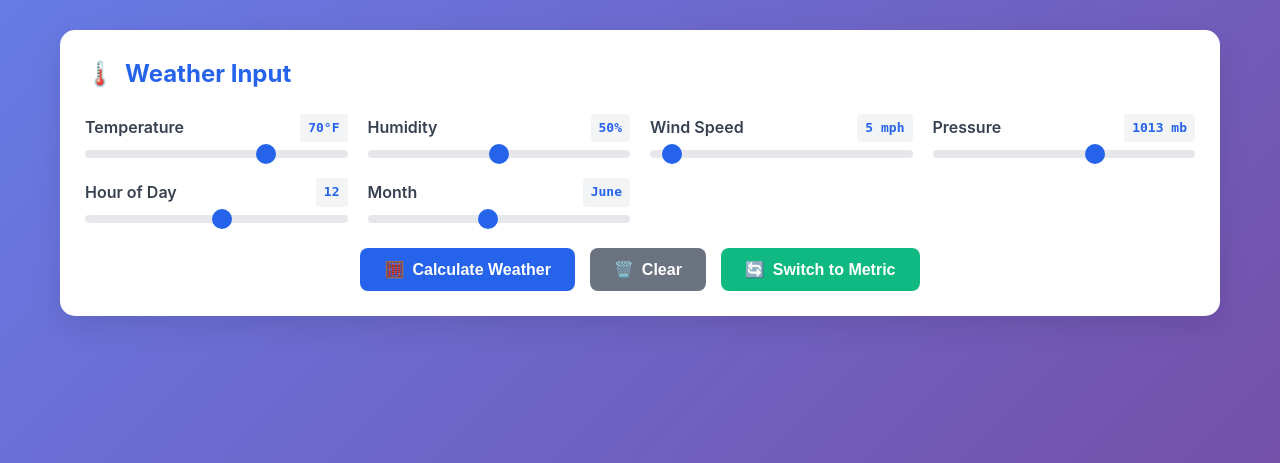
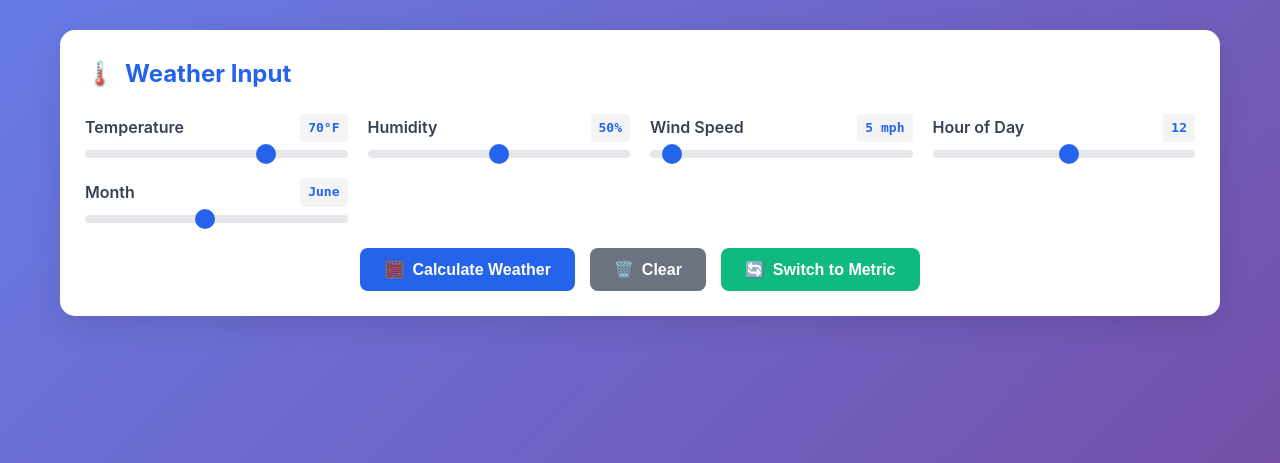
Before and after one commit to AKBoles/wind-chill-calculator, a Flask app: page / in a window 1280 px wide. Shown: the part 122-585 px from the top of the page. Run offline with Flask 3, Linux system fonts and the light colour scheme.

Commit message:
Update index.html

```diff
--- a/templates/index.html
+++ b/templates/index.html
@@ -332,14 +332,7 @@
                            oninput="updateValue('windSpeed', this.value)">
                 </div>
 
-                <div class="input-group">
-                    <label>
-                        Pressure
-                        <span class="value-display" id="pressureValue">1013 mb</span>
-                    </label>
-                    <input type="range" id="pressure" min="950" max="1050" value="1013"
-                           oninput="updateValue('pressure', this.value)">
-                </div>
+
 
                 <div class="input-group">
                     <label>
@@ -416,7 +409,6 @@
                 'temperature': () => `${value}°${currentUnits === 'imperial' ? 'F' : 'C'}`,
                 'humidity': () => `${value}%`,
                 'windSpeed': () => `${value} ${currentUnits === 'imperial' ? 'mph' : 'km/h'}`,
-                'pressure': () => `${value} ${currentUnits === 'imperial' ? 'mb' : 'hPa'}`,
                 'hour': () => value,
                 'month': () => months[parseInt(value) - 1]
             };
@@ -469,7 +461,6 @@
             // Update all display values
             updateValue('temperature', tempSlider.value);
             updateValue('windSpeed', windSlider.value);
-            updateValue('pressure', document.getElementById('pressure').value);
         }
 
         function clearInputs() {
@@ -482,12 +473,11 @@
             }
 
             document.getElementById('humidity').value = 50;
-            document.getElementById('pressure').value = 1013;
             document.getElementById('hour').value = 12;
             document.getElementById('month').value = 6;
 
             // Update all displays
-            ['temperature', 'humidity', 'windSpeed', 'pressure', 'hour', 'month'].forEach(id => {
+            ['temperature', 'humidity', 'windSpeed', 'hour', 'month'].forEach(id => {
                 updateValue(id, document.getElementById(id).value);
             });
 
@@ -525,7 +515,7 @@
                     temperature: temperature,
                     humidity: parseFloat(document.getElementById('humidity').value),
                     wind_speed: windSpeed,
-                    pressure: parseFloat(document.getElementById('pressure').value),
+                    pressure: 1013.25, // Standard atmospheric pressure
                     hour: parseInt(document.getElementById('hour').value),
                     month: parseInt(document.getElementById('month').value),
                     units: currentUnits
@@ -561,7 +551,6 @@
             const calculationsGrid = document.getElementById('calculationsGrid');
             const tempUnit = units === 'imperial' ? '°F' : '°C';
             const windUnit = units === 'imperial' ? 'mph' : 'km/h';
-            const pressureUnit = units === 'imperial' ? 'mb' : 'hPa';
             const altUnit = units === 'imperial' ? 'ft' : 'm';
 
             calculationsGrid.innerHTML = `
@@ -592,14 +581,6 @@
                 <div class="result-card">
                     <div class="result-label">Wind Speed</div>
                     <div class="result-value">${calculations.wind_speed} ${windUnit}</div>
-                </div>
-                <div class="result-card">
-                    <div class="result-label">Pressure</div>
-                    <div class="result-value">${calculations.pressure} ${pressureUnit}</div>
-                </div>
-                <div class="result-card">
-                    <div class="result-label">Pressure Altitude</div>
-                    <div class="result-value">${calculations.pressure_altitude} ${altUnit}</div>
                 </div>
                 <div class="result-card">
                     <div class="result-label">UV Index</div>
@@ -648,14 +629,20 @@
 
         // Initialize display values
         document.addEventListener('DOMContentLoaded', function() {
-            ['temperature', 'humidity', 'windSpeed', 'pressure', 'hour', 'month'].forEach(id => {
+            ['temperature', 'humidity', 'windSpeed', 'hour', 'month'].forEach(id => {
                 updateValue(id, document.getElementById(id).value);
             });
         });
 
         // Register service worker for offline functionality
         if ('serviceWorker' in navigator) {
-            navigator.serviceWorker.register('/static/service-worker.js');
+            navigator.serviceWorker.register('/static/service-worker.js')
+                .then(function(registration) {
+                    console.log('Service Worker registered successfully:', registration.scope);
+                })
+                .catch(function(error) {
+                    console.log('Service Worker registration failed:', error);
+                });
         }
     </script>
 </body>
```
